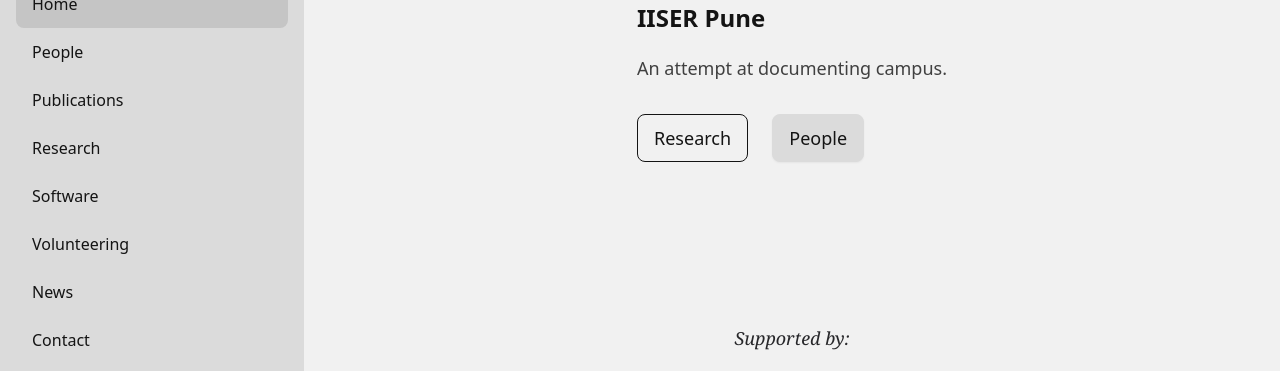
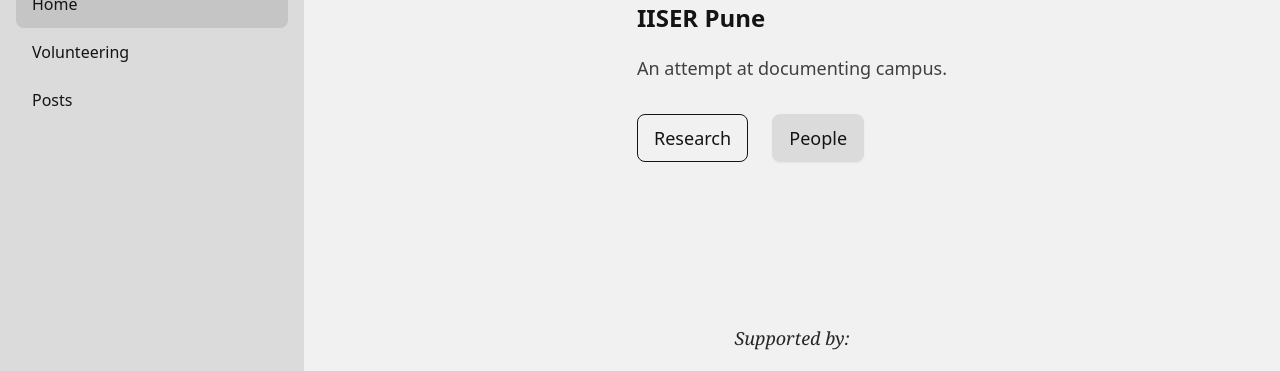
Before and after one commit to kalpaiiserpune/kalpaiiserpune.github.io, an Astro site: page / in a window 1280 px wide. Shown: the part 118-489 px from the top of the page. Built offline with nearby package versions, Linux system fonts and the light colour scheme; Astro itself is replaced by a stand-in of ours.

Commit message:
modified menu

```diff
--- a/src/components/SideBarMenu.astro
+++ b/src/components/SideBarMenu.astro
@@ -5,18 +5,18 @@ const activeClass = "bg-base-300"; // For primary color replace with `active` cl
 
 <ul class="menu grow shrink menu-md overflow-y-auto">
     <li><a class="py-3 text-base" id="home" href="/">Home</a></li>
-    <li><a class="py-3 text-base" id="people" href="/people">People</a></li>
+    <!--- <li><a class="py-3 text-base" id="people" href="/people">People</a></li>
     <li><a class="py-3 text-base" id="publications" href="/publications">Publications</a></li>
     <li><a class="py-3 text-base" id="research" href="/research">Research</a></li>
-    <li><a class="py-3 text-base" id="software" href="/software">Software</a></li>
+    <li><a class="py-3 text-base" id="software" href="/software">Software</a></li> --->
     <li><a class="py-3 text-base" id="join us" href="/joinus">Volunteering</a></li>
 
 
 
 
 
-    <li><a class="py-3 text-base" id="blog" href="/blog/">News</a></li>
-    <li><a class="py-3 text-base" id="contact" href="/contact">Contact</a></li>
+    <li><a class="py-3 text-base" id="blog" href="/blog/">Posts</a></li>
+    <!---<li><a class="py-3 text-base" id="contact" href="/contact">Contact</a></li> -->
     <!-- <li><a class="py-3 text-base" id="cv" href="/cv">CV</a></li> -->
     <!-- <li>
         <a
```
